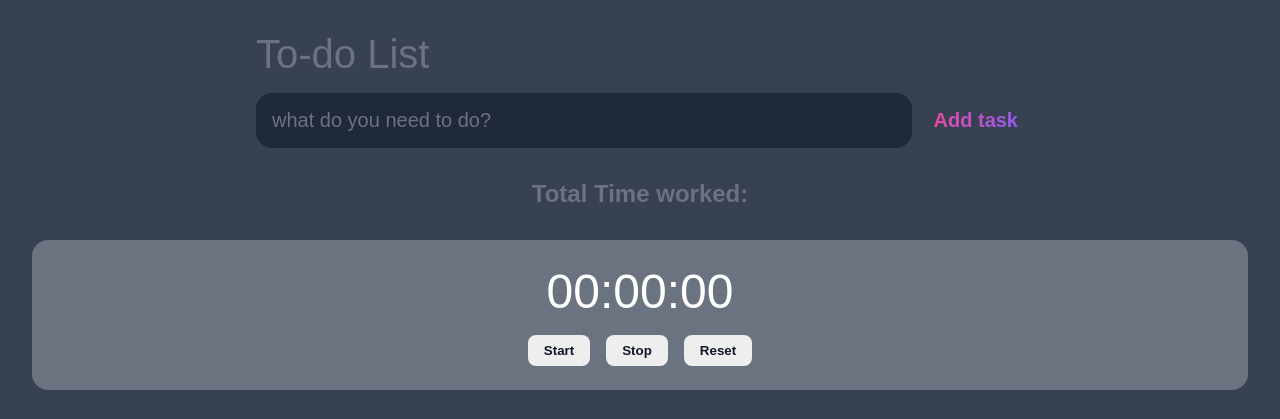
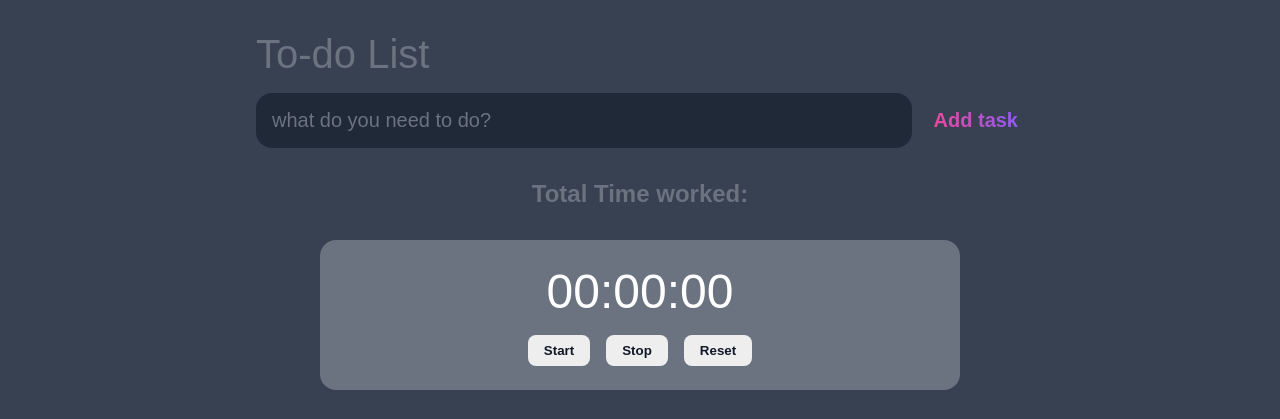
Before and after one commit to cantfindname/personal_website, a plain HTML site: page index.html in a window 1280 px wide. Shown: the top 419 px of the page. Drawn offline with Linux system fonts and the light colour scheme.

Commit message:
Update main.css

```diff
--- a/main.css
+++ b/main.css
@@ -84,6 +84,10 @@ input, button {
     padding: 1.5rem;
     border-radius: 1rem;
     margin: 2rem;
+    margin-left: 20rem;
+    margin-right: 20rem;
+
+
 }
 
 
```
